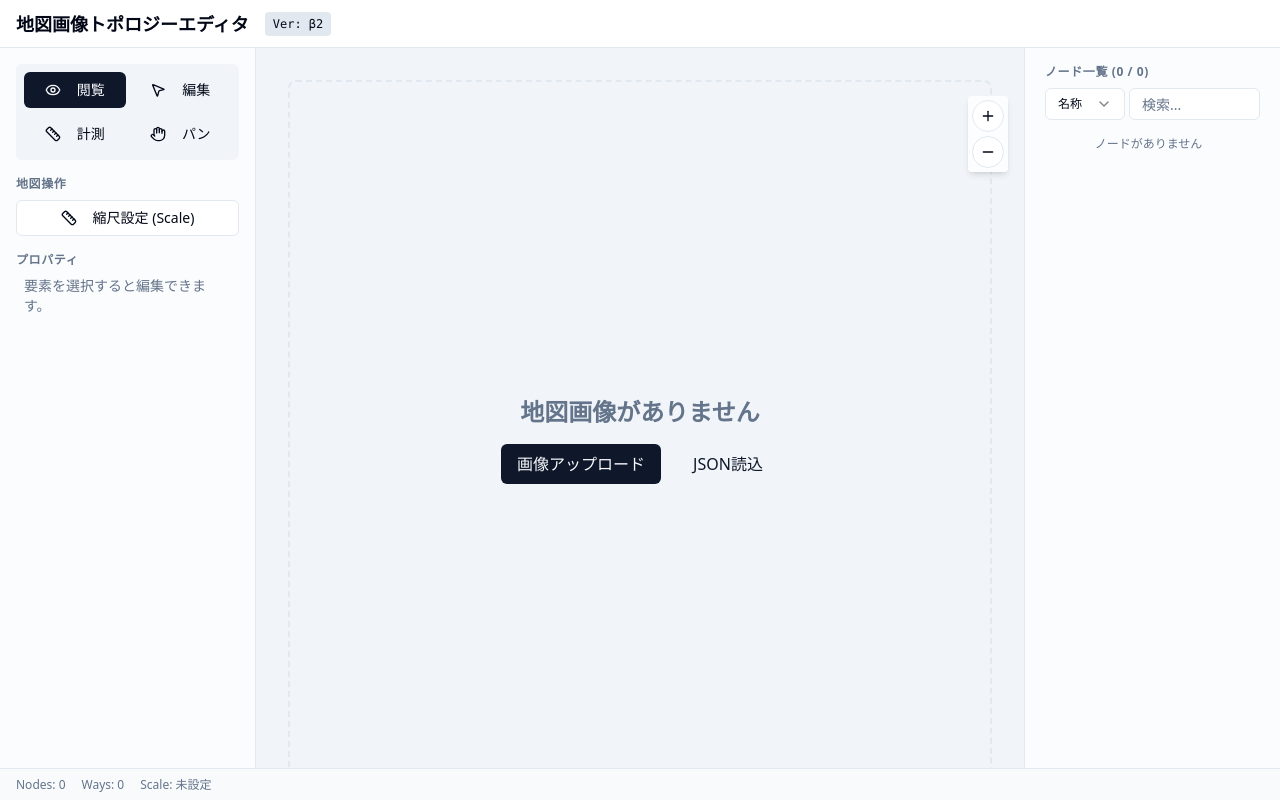
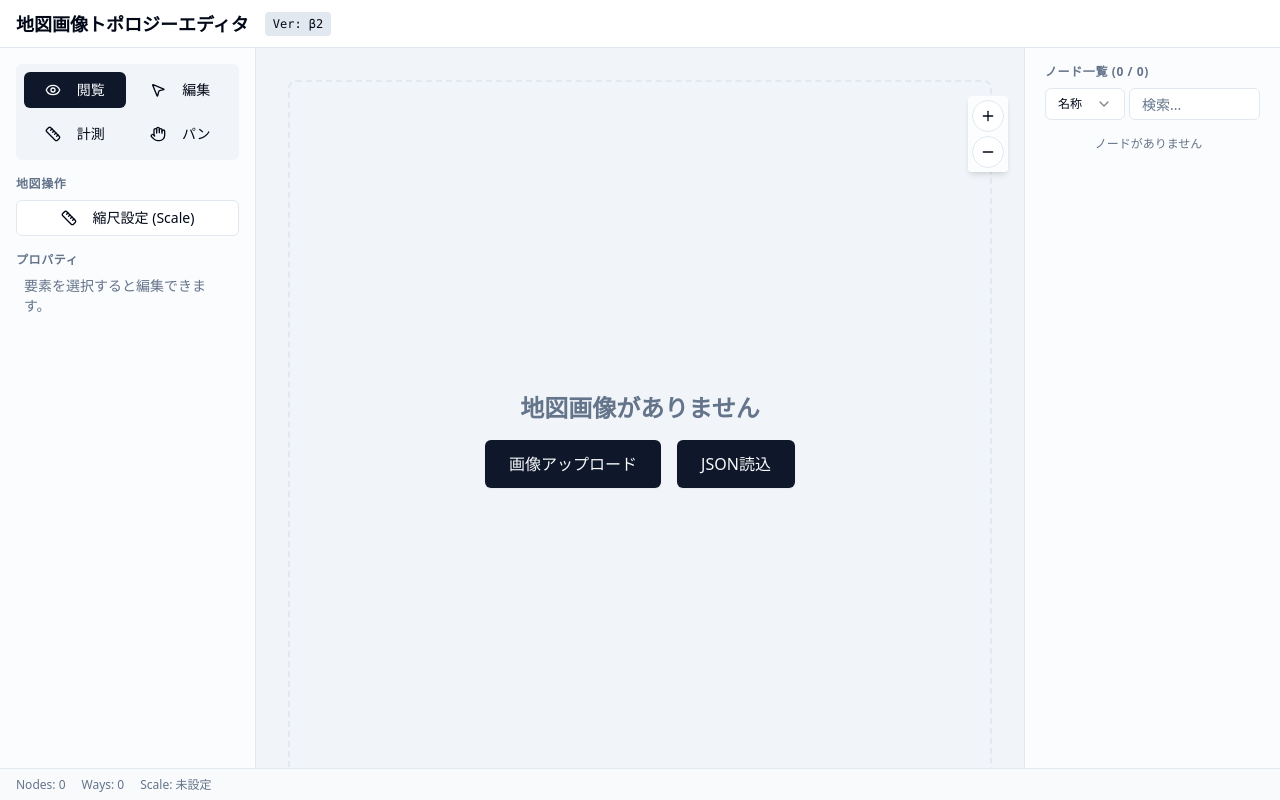
Before and after one commit to Yasabihhagure/MapTopologyEditor, a React (Vite) app: page / in a window 1280 px wide. Built offline with nearby package versions, Linux system fonts and the light colour scheme.

Commit message:
feat: JSON読み込みボタンのUIを改善（画像アップロードと同等のスタイル）

```diff
--- a/src/components/MapCanvas/MapImage.tsx
+++ b/src/components/MapCanvas/MapImage.tsx
@@ -112,11 +112,11 @@ export const MapCanvas: React.FC<{ children?: React.ReactNode }> = ({ children }
             <div className="flex flex-col items-center justify-center h-full text-muted-foreground p-8 border-2 border-dashed m-8 rounded-lg">
                 <h2 className="text-2xl font-bold mb-4">地図画像がありません</h2>
                 <div className="flex gap-4">
-                    <label className="cursor-pointer bg-primary text-primary-foreground hover:bg-primary/90 px-4 py-2 rounded-md">
+                    <label className="cursor-pointer bg-primary text-primary-foreground hover:bg-primary/90 px-6 py-3 rounded-md font-medium shadow-sm">
                         画像アップロード
                         <input type="file" accept="image/*" className="hidden" onChange={handleImageUpload} />
                     </label>
-                    <label className="cursor-pointer bg-secondary text-secondary-foreground hover:bg-secondary/80 px-4 py-2 rounded-md">
+                    <label className="cursor-pointer bg-primary text-primary-foreground hover:bg-primary/90 px-6 py-3 rounded-md font-medium shadow-sm">
                         JSON読込
                         <input type="file" accept=".json" className="hidden" onChange={handleJsonUpload} />
                     </label>
```
Also changed, not shown: 1 other file (tests, documents, lock files or other folders).
